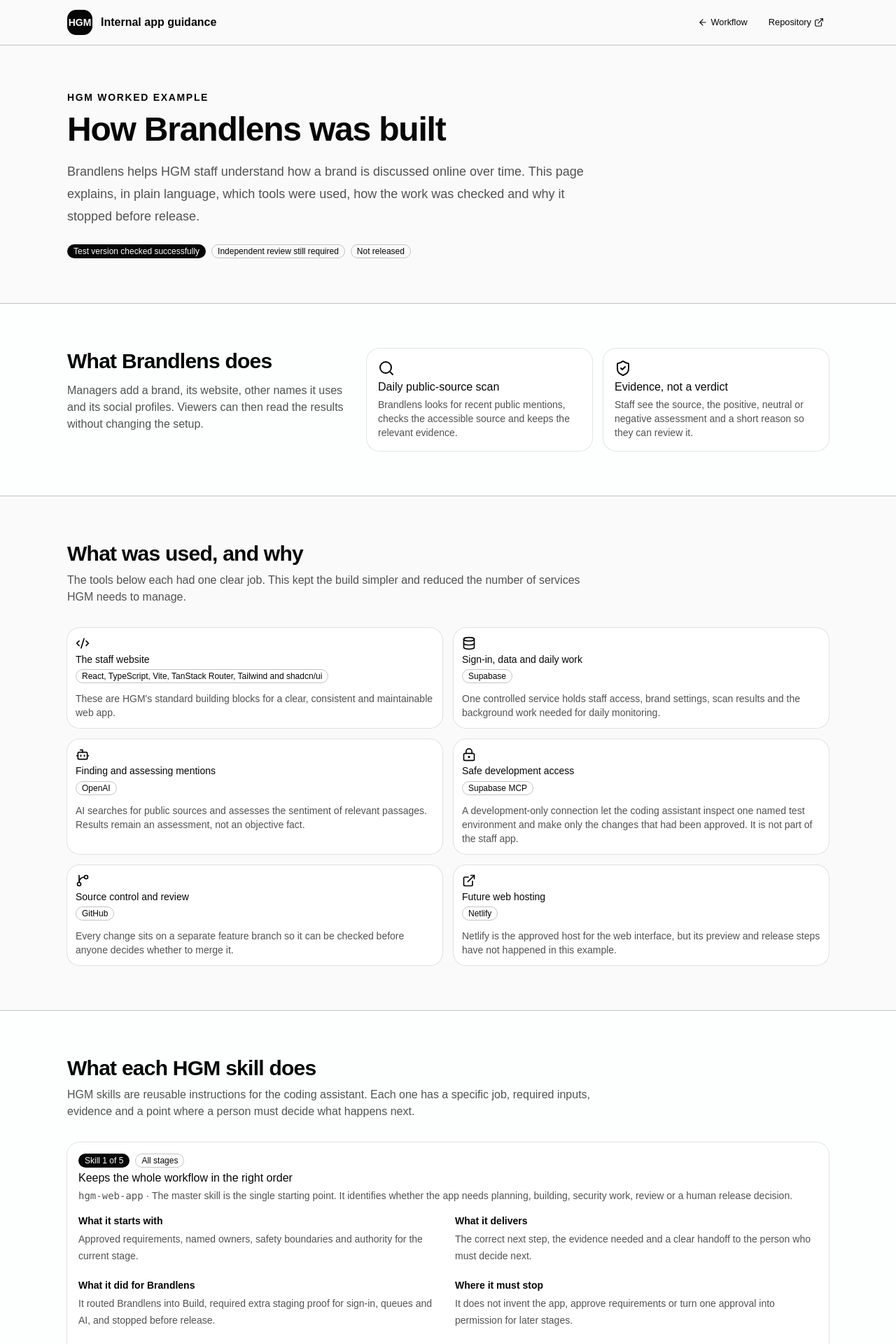
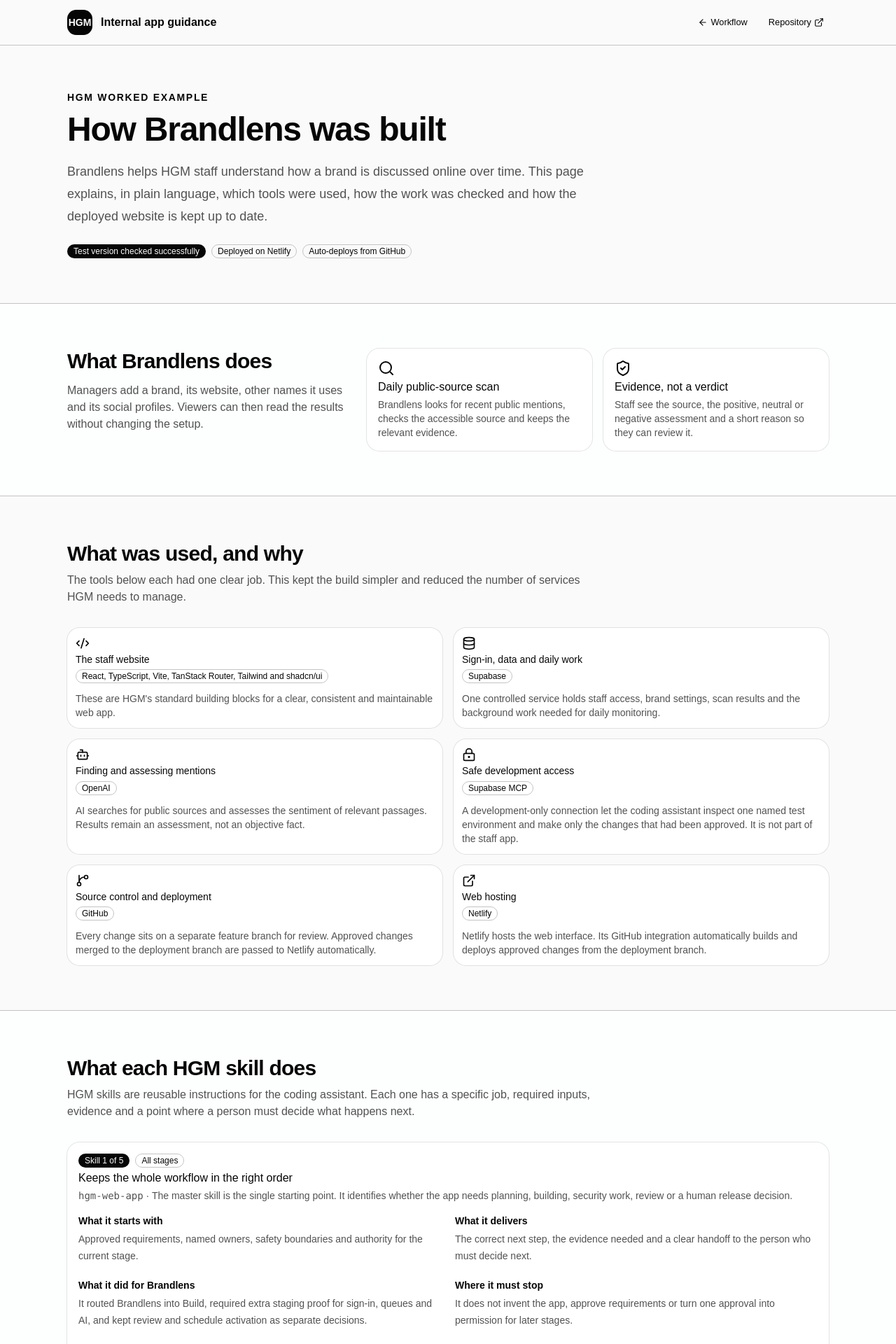
Before and after one commit to Hardie-Grant-Media/hgm-secure-ai-web-app-skills, a React (Vite) app in the folder website/: page /examples/brandlens in a window 1280 px wide. Shown: the top 1920 px of the page at 70% size. Built offline with nearby package versions, Linux system fonts and the light colour scheme; no server answers.

Commit message:
docs: record Brandlens Netlify deployment

```diff
--- a/website/src/pages/brandlens-case-study-page.tsx
+++ b/website/src/pages/brandlens-case-study-page.tsx
@@ -55,15 +55,15 @@
     LockKeyhole,
   ],
   [
-    "Source control and review",
+    "Source control and deployment",
     "GitHub",
-    "Every change sits on a separate feature branch so it can be checked before anyone decides whether to merge it.",
+    "Every change sits on a separate feature branch for review. Approved changes merged to the deployment branch are passed to Netlify automatically.",
     GitBranch,
   ],
   [
-    "Future web hosting",
+    "Web hosting",
     "Netlify",
-    "Netlify is the approved host for the web interface, but its preview and release steps have not happened in this example.",
+    "Netlify hosts the web interface. Its GitHub integration automatically builds and deploys approved changes from the deployment branch.",
     ExternalLink,
   ],
 ] as const
@@ -80,7 +80,7 @@
     delivers:
       "The correct next step, the evidence needed and a clear handoff to the person who must decide next.",
     brandlens:
-      "It routed Brandlens into Build, required extra staging proof for sign-in, queues and AI, and stopped before release.",
+      "It routed Brandlens into Build, required extra staging proof for sign-in, queues and AI, and kept review and schedule activation as separate decisions.",
     boundary:
       "It does not invent the app, approve requirements or turn one approval into permission for later stages.",
     document: "hgm-web-app",
@@ -144,7 +144,7 @@
     delivers:
       "A plain-language recommendation with blockers, required actions, owners and remaining human decisions.",
     brandlens:
-      "It has not yet run. Brandlens therefore remains a successful test version, not a production-ready app.",
+      "It has not yet run. The Netlify deployment is available for review, but deployment alone is not an independent approval.",
     boundary:
       "It remains read-only and cannot fix, merge, deploy, change access or make the final release decision.",
     document: "review-hgm-web-app",
@@ -171,13 +171,9 @@
   ["30-day score", "+40"],
 ] as const
 
-const pendingWork = [
-  "Create and test the Netlify preview",
+const remainingControls = [
   "Complete an independent review",
-  "Obtain a named human release decision",
-  "Merge the feature branch",
-  "Prepare the production environment",
-  "Turn on the daily schedule",
+  "Obtain approval before turning on the daily schedule",
 ] as const
 
 export function BrandlensCaseStudyPage() {
@@ -231,16 +227,16 @@
             <p className="mt-5 max-w-3xl text-lg leading-8 text-muted-foreground">
               Brandlens helps HGM staff understand how a brand is discussed
               online over time. This page explains, in plain language, which
-              tools were used, how the work was checked and why it stopped
-              before release.
+              tools were used, how the work was checked and how the deployed
+              website is kept up to date.
             </p>
             <div
               className="mt-6 flex flex-wrap gap-2"
               aria-label="Current status"
             >
               <Badge>Test version checked successfully</Badge>
-              <Badge variant="outline">Independent review still required</Badge>
-              <Badge variant="outline">Not released</Badge>
+              <Badge variant="outline">Deployed on Netlify</Badge>
+              <Badge variant="outline">Auto-deploys from GitHub</Badge>
             </div>
           </div>
         </section>
@@ -486,11 +482,13 @@
           <div className="grid gap-8 lg:grid-cols-[0.75fr_1.25fr]">
             <div>
               <h2 className="text-3xl font-semibold tracking-tight">
-                What still needs to happen
+                What remains controlled
               </h2>
               <p className="mt-2 text-muted-foreground">
-                A successful test version is not the same as a released app.
-                These steps need named people to review and approve them.
+                The web interface is deployed through Netlify. Its GitHub
+                integration deploys approved changes automatically. Independent
+                review and activation of daily monitoring remain separate
+                decisions.
               </p>
             </div>
             <Card>
@@ -499,11 +497,11 @@
                   className="size-6 text-primary"
                   aria-hidden="true"
                 />
-                <CardTitle>Not completed in this example</CardTitle>
+                <CardTitle>Separate approvals still required</CardTitle>
               </CardHeader>
               <CardContent>
                 <ul className="grid gap-3 sm:grid-cols-2">
-                  {pendingWork.map((item) => (
+                  {remainingControls.map((item) => (
                     <li key={item} className="flex items-start gap-2 text-sm">
                       <CirclePause
                         className="mt-0.5 size-4 shrink-0"
```
Also changed, not shown: 4 other files (tests, documents, lock files or other folders).
